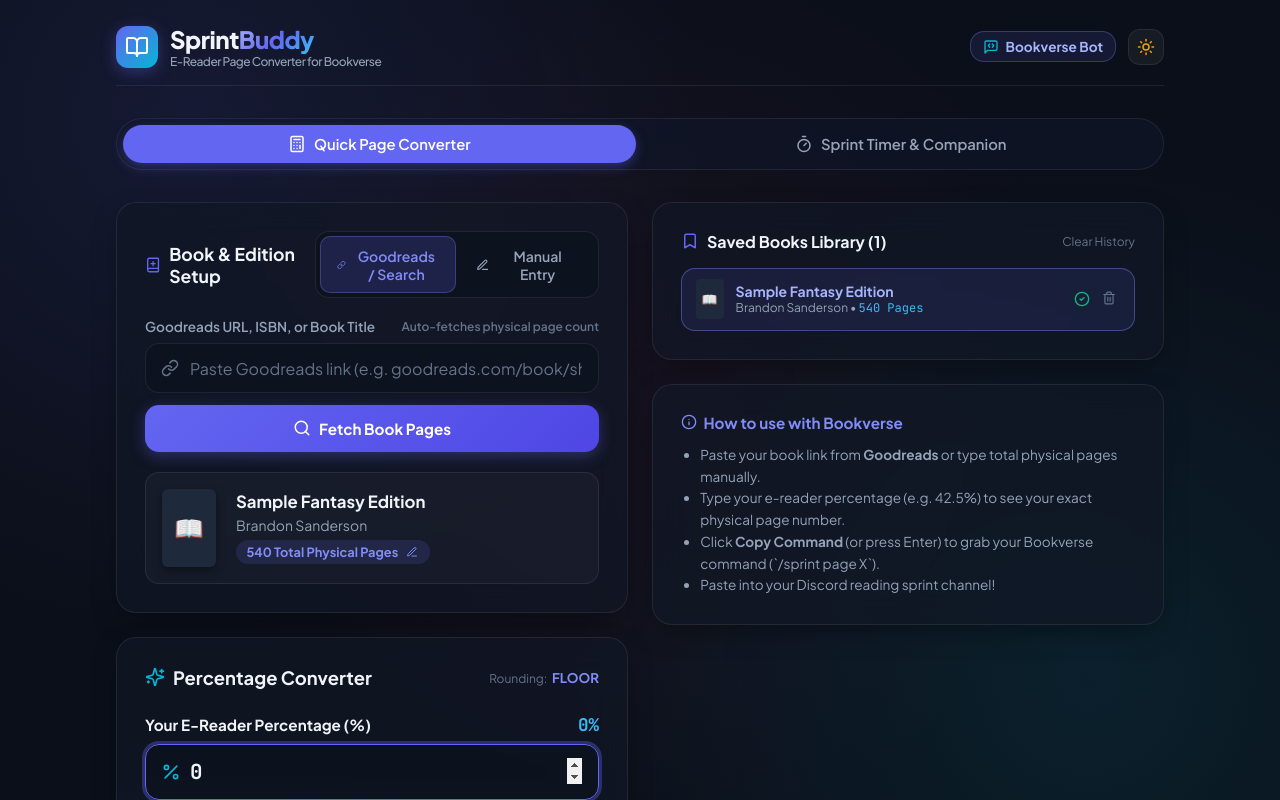
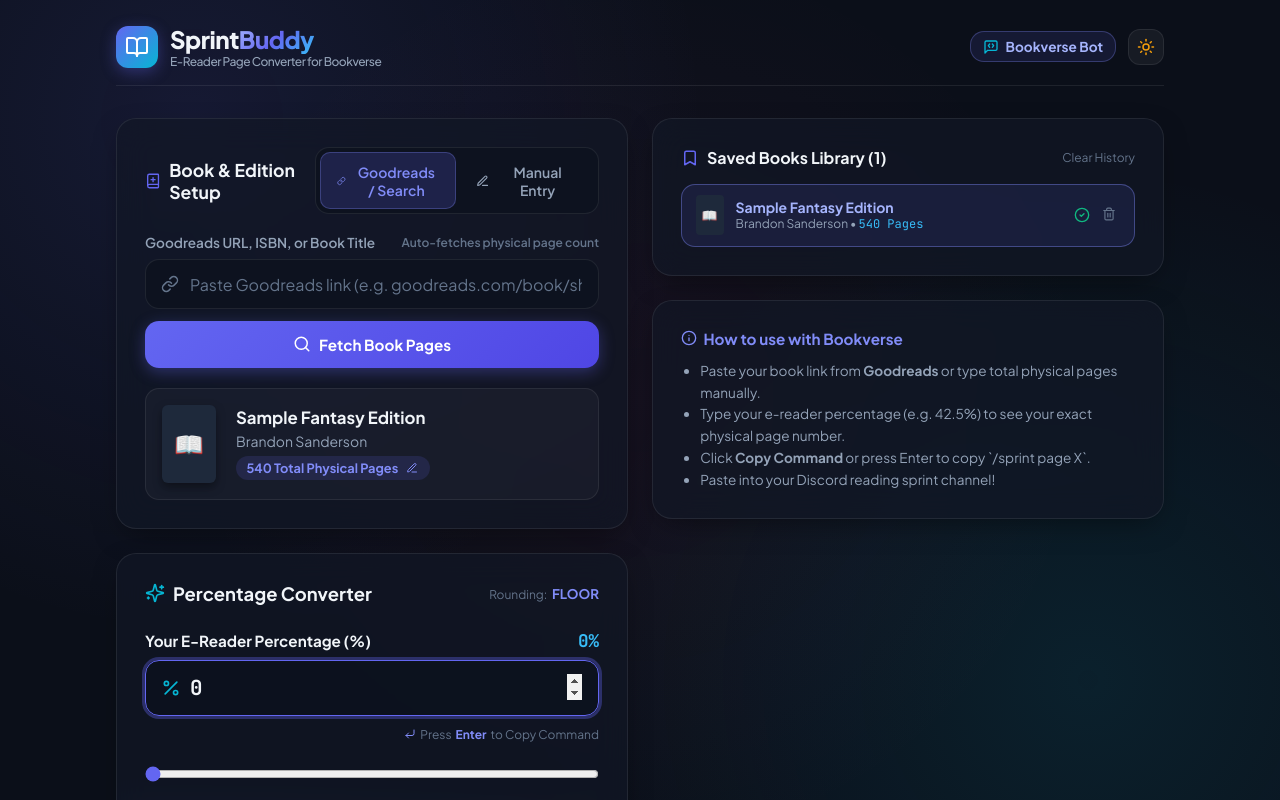
Before and after one commit to AfaqAhmad43/sprint-buddy, a React (Vite) app: page / in a window 1280 px wide. Shown: the top 800 px of the page. Built offline with nearby package versions, Linux system fonts and the light colour scheme.

Commit message:
Remove sprint timer section and focus strictly on page conversion

```diff
--- a/src/App.jsx
+++ b/src/App.jsx
@@ -2,9 +2,8 @@ import React, { useState, useEffect } from 'react';
 import Header from './components/Header';
 import BookSelector from './components/BookSelector';
 import PercentageConverter from './components/PercentageConverter';
-import SprintTimer from './components/SprintTimer';
 import SavedBooks from './components/SavedBooks';
-import { Calculator, Timer as TimerIcon, Info, CheckCircle } from 'lucide-react';
+import { Info, CheckCircle } from 'lucide-react';
 
 const DEFAULT_BOOK = {
   title: 'Sample Fantasy Edition',
@@ -23,9 +22,6 @@ export default function App() {
       return 'dark';
     }
   });
-
-  // Active navigation tab ('converter' or 'timer')
-  const [activeTab, setActiveTab] = useState('converter');
 
   // Active book state with safe localStorage JSON parse
   const [currentBook, setCurrentBook] = useState(() => {
@@ -106,22 +102,6 @@ export default function App() {
         toggleTheme={toggleTheme}
       />
 
-      {/* Navigation Tabs */}
-      <nav className="nav-tabs">
-        <button
-          className={`tab-btn ${activeTab === 'converter' ? 'active' : ''}`}
-          onClick={() => setActiveTab('converter')}
-        >
-          <Calculator size={18} /> Quick Page Converter
-        </button>
-        <button
-          className={`tab-btn ${activeTab === 'timer' ? 'active' : ''}`}
-          onClick={() => setActiveTab('timer')}
-        >
-          <TimerIcon size={18} /> Sprint Timer & Companion
-        </button>
-      </nav>
-
       <main className="grid-2" style={{ alignItems: 'start' }}>
         {/* Main Workspace Column */}
         <div>
@@ -132,18 +112,11 @@ export default function App() {
             onSaveToLibrary={handleSaveToLibrary}
           />
 
-          {/* Active View based on Tab */}
-          {activeTab === 'converter' ? (
-            <PercentageConverter
-              currentBook={currentBook}
-              onCopyToast={showToast}
-            />
-          ) : (
-            <SprintTimer
-              currentBook={currentBook}
-              onCopyToast={showToast}
-            />
-          )}
+          {/* Core Page Converter */}
+          <PercentageConverter
+            currentBook={currentBook}
+            onCopyToast={showToast}
+          />
         </div>
 
         {/* Sidebar Column: Saved Books & Instructions */}
@@ -165,7 +138,7 @@ export default function App() {
             <ul style={{ fontSize: '0.85rem', color: 'var(--text-muted)', lineHeight: '1.6', paddingLeft: '1.2rem' }}>
               <li>Paste your book link from <strong>Goodreads</strong> or type total physical pages manually.</li>
               <li>Type your e-reader percentage (e.g. <code>42.5%</code>) to see your exact physical page number.</li>
-              <li>Click <strong>Copy Command</strong> (or press <code>Enter</code>) to grab your Bookverse command (`/sprint page X`).</li>
+              <li>Click <strong>Copy Command</strong> or press <code>Enter</code> to copy `/sprint page X`.</li>
               <li>Paste into your Discord reading sprint channel!</li>
             </ul>
           </div>
```
